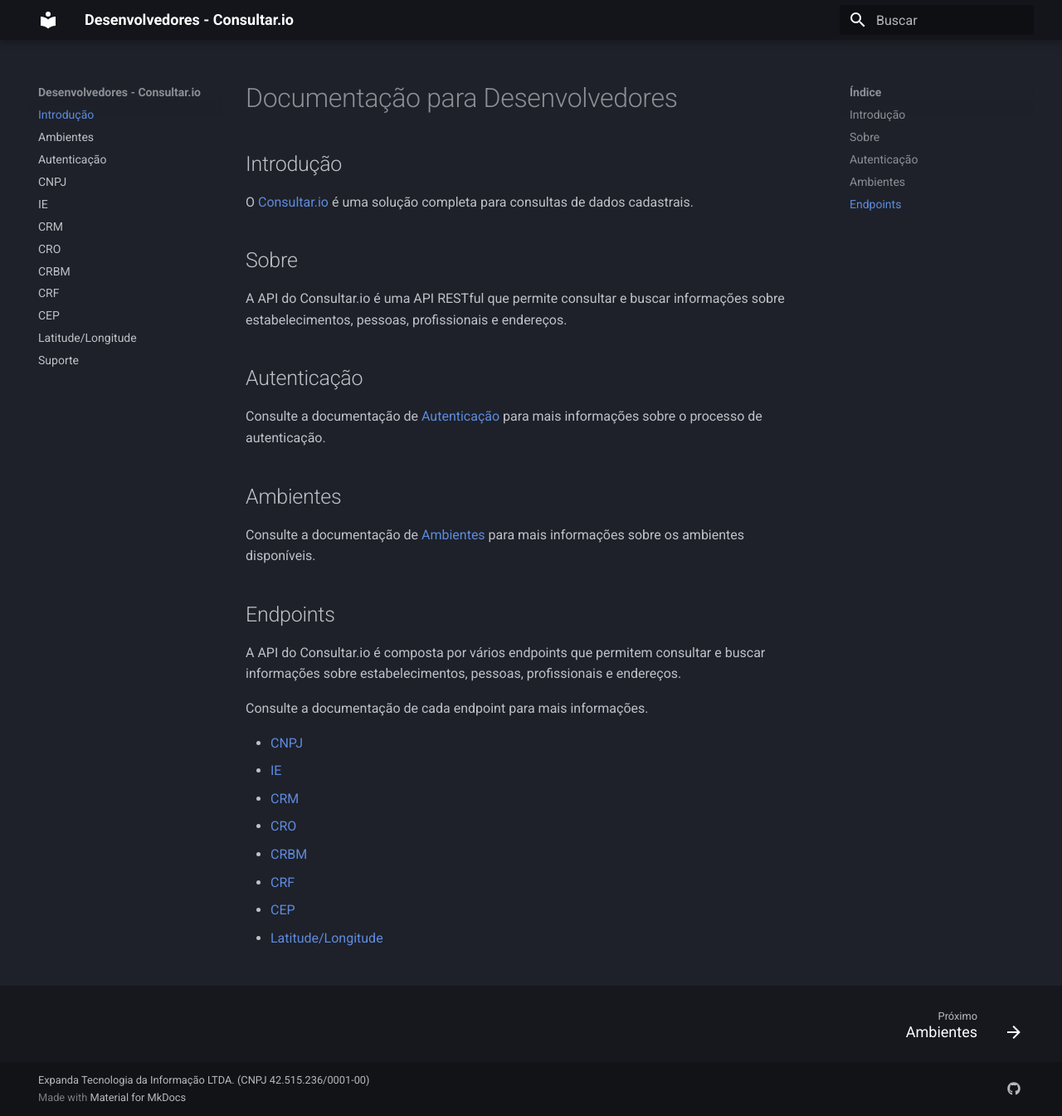
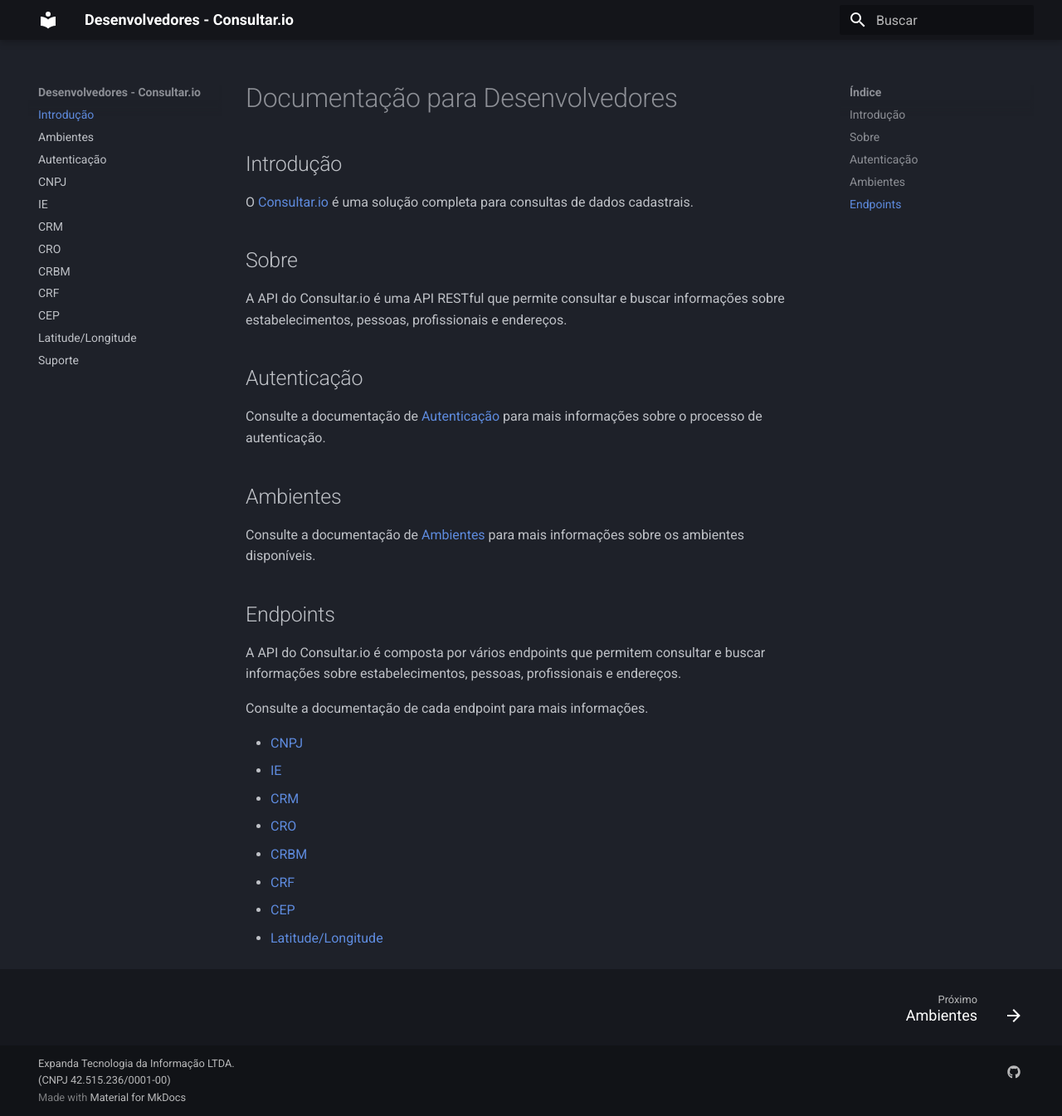
Before and after one commit to consultar-io/doc, an MkDocs documentation site: the page built from docs/index.md, in a window 1280 px wide and 1345 px high. Shown: the whole window at 83% size. Built offline with MkDocs 1.6.1 and Material for MkDocs 9.7.7, drawn with Linux system fonts in a browser that asks for light colours; part of the change alters nothing that is shown.

```diff
--- a/mkdocs.yml
+++ b/mkdocs.yml
@@ -57,8 +57,4 @@ extra:
     provider: custom
     property: phc_Q7stlDDd5WU2m3lf8F1oiYyd5XPf3ggtnSYT6up6VlA
     host: https://us.i.posthog.com
-  consent:
-    title: Preferências de Privacidade
-    description: >-
-      Utilizamos cookies e tecnologias de rastreamento semelhantes para auxiliar a navegação em nosso site, melhorar nossos serviços e analisar nosso tráfego.
-copyright: Expanda Tecnologia da Informação LTDA. (CNPJ 42.515.236/0001-00)
+copyright: Expanda Tecnologia da Informação LTDA.<br>(CNPJ 42.515.236/0001-00)
```
